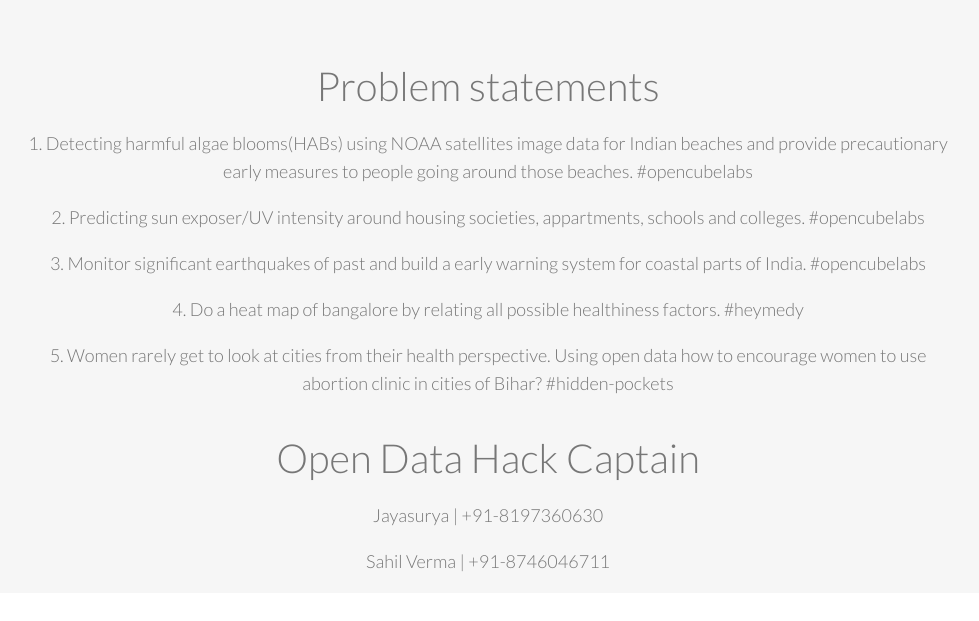
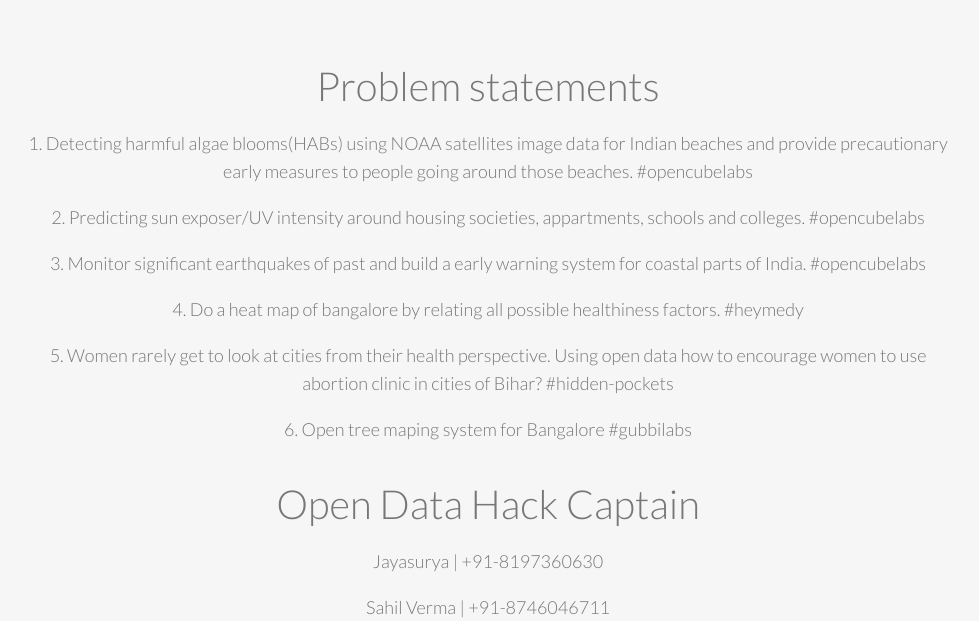
Before and after one commit to opendata-hack/website, a plain HTML site: page py/templates/blr2017.html in a window 1280 px wide. Shown: the part 1476-2097 px from the top of the page, without its empty margins (152-1131 px from the left). Drawn offline with Linux system fonts and the light colour scheme; files that its build step writes are made by us from their sources; files whose address does not match are found by name.

Commit message:
Problem statement 6

```diff
--- a/py/templates/blr2017.html
+++ b/py/templates/blr2017.html
@@ -160,7 +160,7 @@
                         <p>3. Monitor significant earthquakes of past and build a early warning system for coastal parts of India. #opencubelabs</p>
                         <p>4. Do a heat map of bangalore by relating all possible healthiness factors. #heymedy</p>
                         <p>5. Women rarely get to look at cities from their health perspective. Using open data how to encourage women to use abortion clinic in cities of Bihar? #hidden-pockets</p>
-
+                        <p>6. Open tree maping system for Bangalore #gubbilabs</p>
                     </div>
 
                 </div>
```
